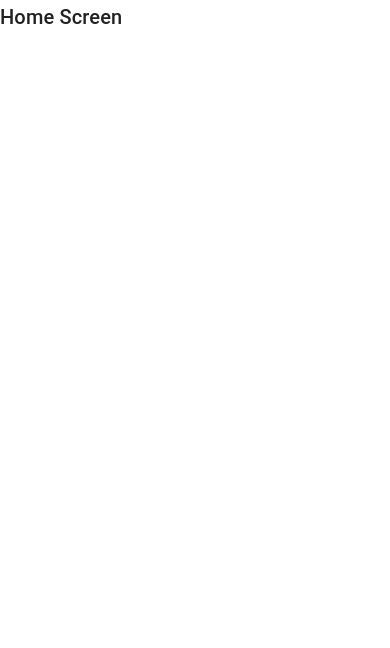
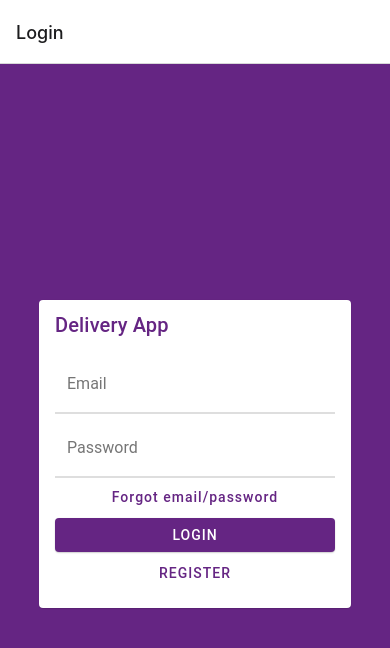
Before and after one commit to josanjohnata/React-Native, a React Native app: screen /Home in a window 390 px wide. Shown: the top 648 px of the page. Built offline with nearby package versions, Linux system fonts and the light colour scheme.

Commit message:
Fix some bugs on login screen

```diff
--- a/App.tsx
+++ b/App.tsx
@@ -2,13 +2,13 @@ import React from 'react';
 import { theme } from './App.style';
 import { Provider as PaperProvider } from 'react-native-paper';
 import { RegisterScreen } from './src/Screens/Register/register.screen';
-import Home from './src/Screens/Home';
+import Routes from './src/Routes/routes';
 
 export default function App() {
 
   return (
     <PaperProvider theme={theme}>
-      <Home />
+      <Routes />
     </PaperProvider>
   );
 }
--- /dev/null
+++ b/src/Routes/routes.tsx
@@ -0,0 +1,19 @@
+import React from "react";
+import { NavigationContainer } from '@react-navigation/native';
+import { createStackNavigator } from "@react-navigation/stack";
+import Login from "../Screens/Login/index";
+
+const { Navigator, Screen } = createStackNavigator();
+
+export default function Routes() {
+  return(
+    <NavigationContainer>
+      <Navigator>
+        <Screen
+          name="Login"
+          component={Login}
+        />
+      </Navigator>
+    </NavigationContainer>
+  );
+}
--- a/src/Screens/Login/index.tsx
+++ b/src/Screens/Login/index.tsx
@@ -1,12 +1,13 @@
-import React from 'react';
-import { SafeAreaView, View } from 'react-native';
-import { Button, Card, TextInput } from 'react-native-paper';
+import React, { useState } from 'react';
+import { SafeAreaView, View, Text } from 'react-native';
+import { Button, Card, Checkbox, TextInput } from 'react-native-paper';
 import { loginStyle } from './login.style';
 // import { useNavigation } from '@react-navigation/native'
 // import { Formik } from 'formik';
-import Login from '../../Services/auth';
+// import Login from '../../Services/auth';
 
 export default function LoginScreen() {
+  const [isSelected, setSelection] = useState(false);
   // const navigation = useNavigation();
 
   // function handleScreen() {
@@ -33,7 +34,7 @@ export default function LoginScreen() {
               Forgot email/password
             </Button>
             <Button
-              onPress={Login}
+              onPress={() => (alert('Deu Xablau'))}
               mode="contained"
               style={loginStyle.cardButton}>
               Login
--- a/src/Screens/Login/login.style.ts
+++ b/src/Screens/Login/login.style.ts
@@ -19,5 +19,8 @@ export const loginStyle = StyleSheet.create({
     margin: 2,
     marginLeft: 0,
     marginRight: 0
+  },
+  checkbox: {
+
   }
-})
+});
```
